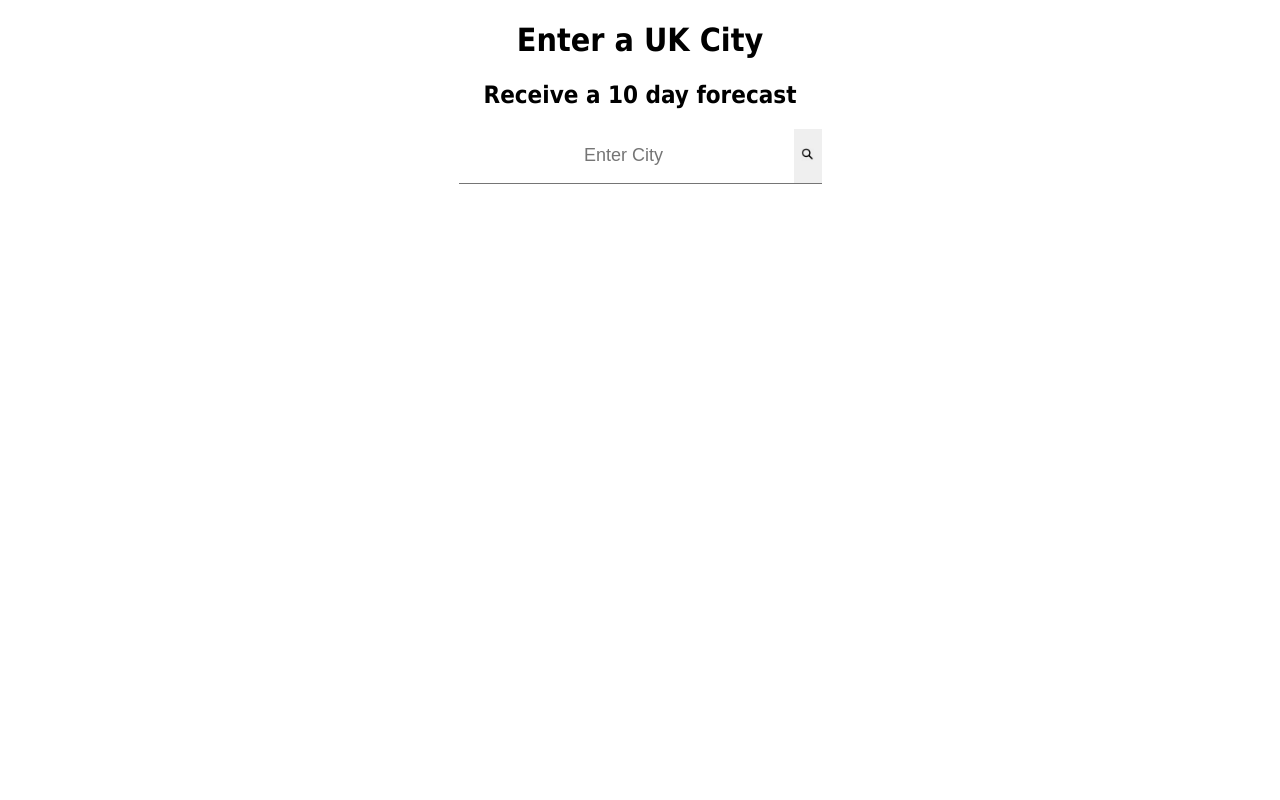
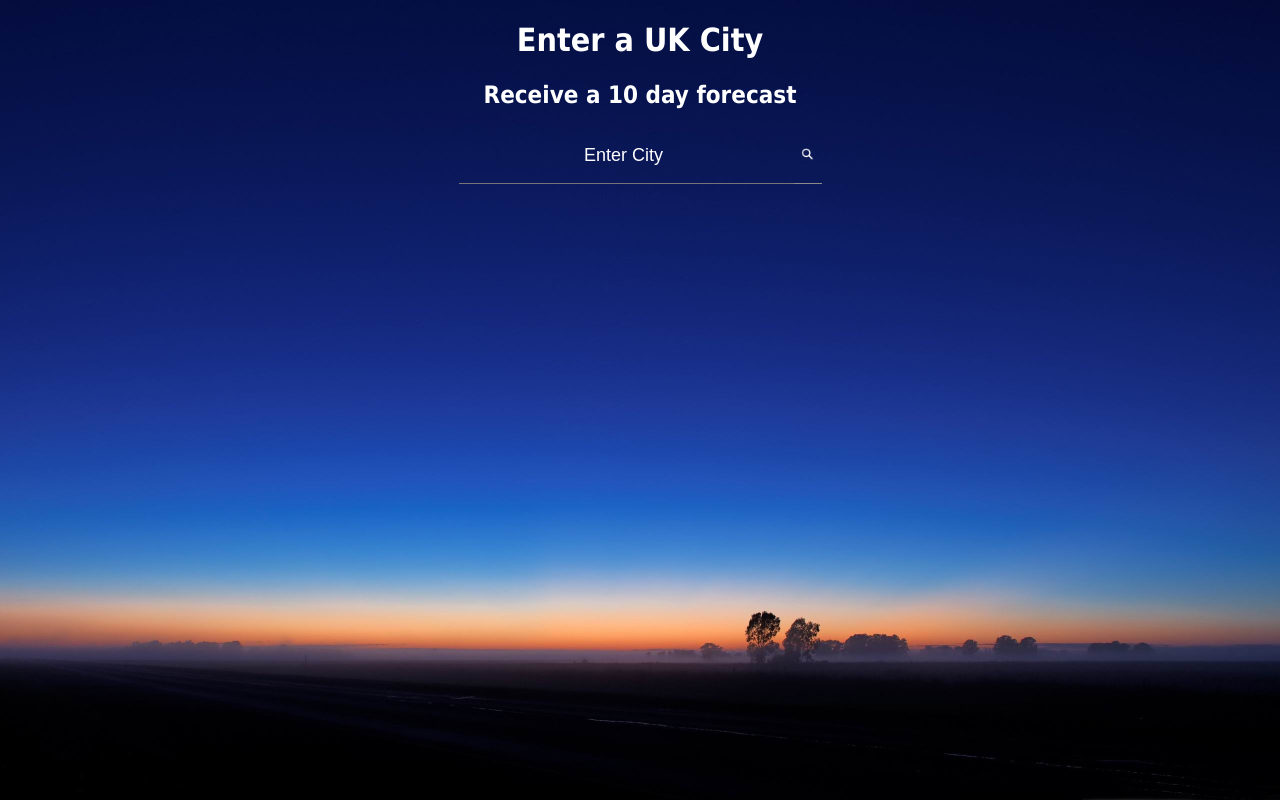
Before and after one commit to robj2e/My-First-React-App, a React (Create React App) app: page / in a window 1280 px wide. Built offline with nearby package versions, Linux system fonts and the light colour scheme.

Commit message:
css changes

```diff
--- a/public/index.html
+++ b/public/index.html
@@ -8,6 +8,13 @@
   <title>React App</title>
 </head>
 <body>
+  <style>
+    body {
+      color: white;
+      background-image: url('/images/night-sky.jpg');
+      background-size: cover;
+    }
+  </style>
   <!-- The entire React App is placed within this <div> DOM element below (shown in index.js)-->
   <h1 style=text-align:center;font-family:Tahoma;>Enter a UK City</h1>
   <h2 style=text-align:center;font-family:Tahoma;>Receive a 10 day forecast</h2>
--- a/src/components/WeatherTile.js
+++ b/src/components/WeatherTile.js
@@ -43,7 +43,7 @@ const TileDate = styled.div`
     font-family: 'Muli', sans-serif;
     text-align: center;
     font-weight: bold;
-    color: black;
+    color: white;
 `
 
 const TileImage = styled.img`
@@ -64,7 +64,7 @@ padding-bottom: 5px;
 font-weight: bold;
 font-size: 21px;
 font-family: Tahoma;
-color: black;
+color: white;
 `
 
 const TempLo = styled.p`
@@ -75,7 +75,7 @@ margin: 0px;
 text-align: center;
 font-size: 16px;
 font-family: Tahoma;
-color: black;
+color: white;
 `
 
 const WeatherTile = (props) => {
--- a/src/components/weather-form.js
+++ b/src/components/weather-form.js
@@ -21,7 +21,11 @@ const InputField = styled.input`
   text-align: center;
   border:none;
   border-bottom:1px solid #757575;
-  color:black;
+  color:white;
+  background: transparent;
+  ::placeholder {
+    color: white;
+  }
 `
 
 const SearchButton = styled.button`
@@ -30,6 +34,8 @@ const SearchButton = styled.button`
   height: 55px;
   width: 28px;
   border-bottom:1px solid #757575;
+  background: transparent;
+  filter:invert(100%);
 
   :hover {
     cursor:pointer
```
Also changed, not shown: public/images/sky.jpg (added).
